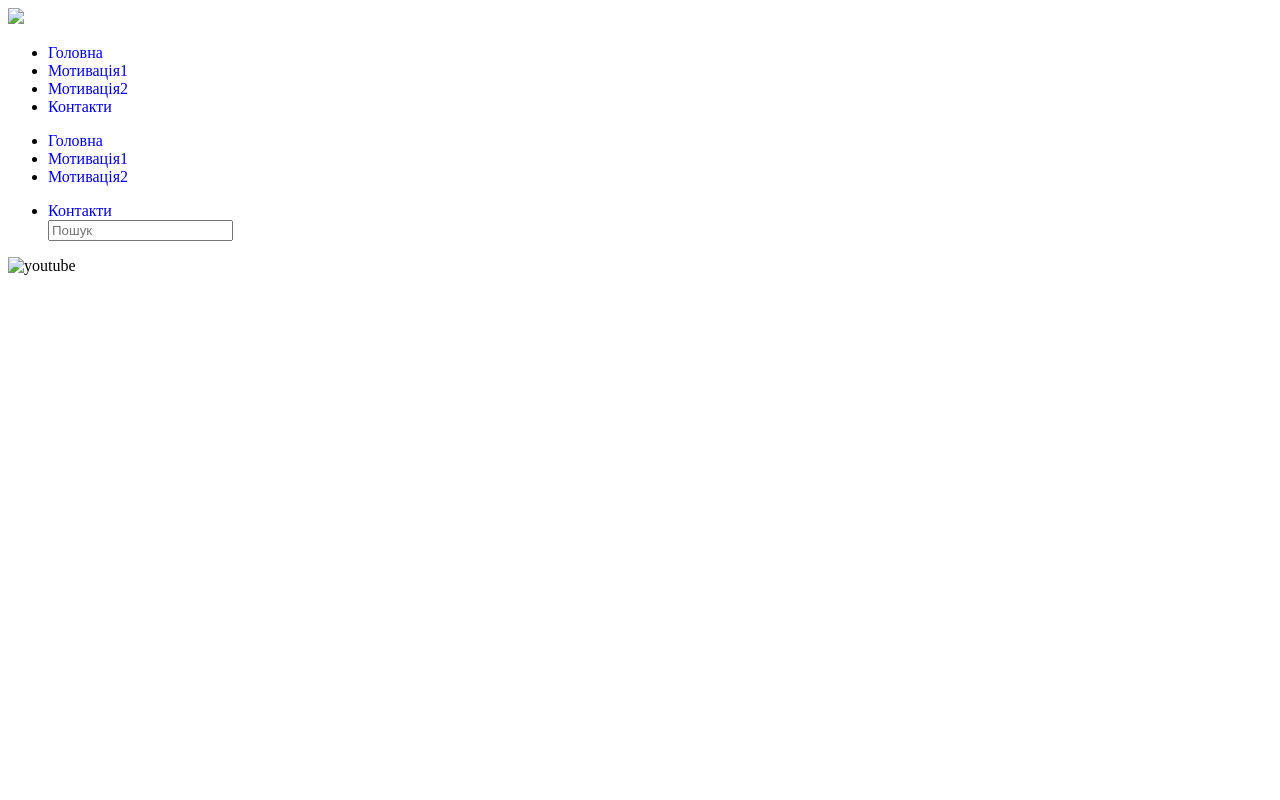
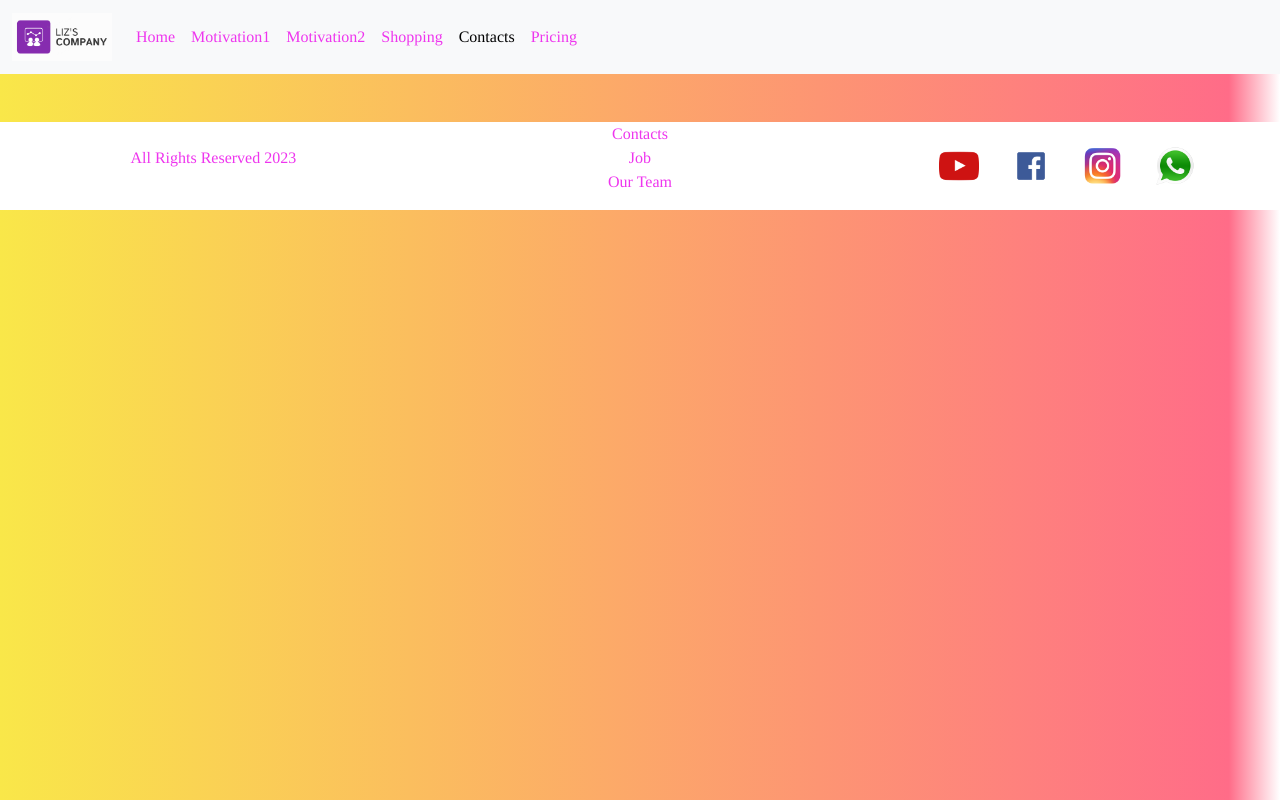
Before and after one commit to ihor4002/ihor4002.github.io, a plain HTML site: page contact.html in a window 1280 px wide. Drawn offline with nearby package versions, Linux system fonts and the light colour scheme.

Commit message:
Update contact.html

```diff
--- a/contact.html
+++ b/contact.html
@@ -1,59 +1,105 @@
-<!DOCTYPE html>
+<!DOCTYPE  html>
 <html lang="en">
 <head>
 	<meta charset="UTF-8">
 	<meta http-equiv="X-UA-Compatible" content="IE=edge">
 	<meta name="viewport" content="width=device-width, initial-scale=1.0">
-	<title>Contact</title>
-	<link rel="stylesheet" href="static/styles/style.css">
-	<style>
-		a {
-			text-decoration: none;
-		}
-	</style>
+	<link href="https://cdn.jsdelivr.net/npm/bootstrap@5.3.1/dist/css/bootstrap.min.css" rel="stylesheet" integrity="sha384-4bw+/aepP/YC94hEpVNVgiZdgIC5+VKNBQNGCHeKRQN+PtmoHDEXuppvnDJzQIu9" crossorigin="anonymous">
+	<link rel="stylesheet" href="source/styles/mycss.css">
+	<link rel="stylesheet" href="source/styles/bgvideo.css">
+	<link rel="apple-touch-icon" sizes="180x180" href="source/files/favicon_io/apple-touch-icon.png">
+	<link rel="icon" type="image/png" sizes="32x32" href="source/files/favicon_io/favicon-32x32.png">
+	<link rel="icon" type="image/png" sizes="16x16" href="source/files/favicon_io/favicon-16x16.png">
+	<link rel="manifest" href="source/files/favicon_io/site.webmanifest">
+	<title>Contacts</title>
 </head>
+
 <body>
-	<div class="pages">
-		<div class="header">
-			<div>
-				<img src="static/images/bizness_model.jpg">
-			</div>
+	<header>
+		<nav class="navbar navbar-expand-lg bg-body-tertiary">
+		  <div class="container-fluid">
+		    <a class="navbar-brand" href="/"><img src="source/files/logo.png"></a>
+		    <button class="navbar-toggler" type="button" data-bs-toggle="collapse" data-bs-target="#navbarNav" aria-controls="navbarNav" aria-expanded="false" aria-label="Toggle navigation">
+		      <span class="navbar-toggler-icon"></span>
+		    </button>
+		    <div class="collapse navbar-collapse" id="navbarNav">
+		      <ul class="navbar-nav">
+		        <li class="nav-item">
+		          <a class="nav-link" aria-current="page" href="/">Home</a>
+		        </li>
+		        <li class="nav-item">
+		          <a class="nav-link" href="page.html">Motivation1</a>
+		        </li>
+		        <li class="nav-item">
+		          <a class="nav-link" href="page2.html">Motivation2</a>
+		        </li>
+		        <li class="nav-item">
+		          <a class="nav-link" href="buy.html">Shopping</a>
+		        </li>
+		        <li class="nav-item">
+		          <a class="nav-link active" href="contact.html">Contacts</a>
+		        </li>
+		        <li class="nav-item">
+		          <a class="nav-link" href="price.html">Pricing</a>
+		        </li>
+		      </ul>
+		    </div>
+		  </div>
+		</nav>
+
+	</header>
+
+	<section>
+		<div class="container-fluid mt-4">
+			<div class="row">
+				<div class="col-lg-1">
+
+				</div>
+				<div class="col-lg-8 col-md-12">
+					<div class="row">
+
+					</div>
+				</div>
 
 
-			<ul>
-				<li><a href="index.html">Головна</a></li>
-				<li><a href="page.html">Мотивація1</a></li>
-				<li><a href="page2.html">Мотивація2</a></li>
-				<li><a href="contact.html">Контакти</a></li>
-			</ul>
-
+			</div>
 		</div>
 
-		<div class="section">
-			<div class="nav-conteiner">
-				<nav>
-					<ul>
-						<li><a href="index.html">Головна</a></li>
-						<li><a href="page.html">Мотивація1</a></li>
-						<li><a href="page2.html">Мотивація2</a></li>
-
-					</ul>
-				</nav>
-
-				<nav>
-					<ul>
-						<li><a href="contact.html">Контакти</a></li>
-						<input type="text" placeholder="Пошук">
-					</ul>
-				</nav>
-			</div>
 
 
-			<div class="text-page">
+	</section>
 
-				<div class="img-conteiner">
-					<img src="https://www.youtube.com/s/desktop/11fc5992/img/favicon.ico" alt="youtube">
+	<footer class="mt-4">
+		<div class="container-fluid">
+			<div class="row">
+				<div class="col-lg-4 col-md-12 footer-text text-center">
+					<p>All Rights Reserved 2023</p>
 				</div>
+				<div class="col-lg-4 col-md-12 footer-text text-center">
+					<p>Contacts<br>Job<br>Our Team</p>
+				</div>
+				<div class="col-lg-4 col-md-12 media-links">
+					<a href="https://www.youtube.com/">
+						<img style="width: 40px; margin-inline: 1em;" src="source/images/youtube.png" alt="youtube">
+					</a>
+					<a href="https://www.facebook.com/">
+						<img style="width: 40px; margin-inline: 1em;" src="source/images/facebook.png" alt="facebook">
+					</a>
+					<a href="https://www.instagram.com/">
+						<img style="width: 40px; margin-inline: 1em;" src="source/images/instagram.png" alt="instagram">
+					</a>
+					<a href="contact.html">
+						<img style="width: 40px; margin-inline: 1em;" src="source/images/WhatsApp.png" alt="whatsapp">
+					</a>
+				</div>
+			</div>
+		</div>
+	</footer>
+
+
+	<script src="https://cdn.jsdelivr.net/npm/bootstrap@5.3.1/dist/js/bootstrap.bundle.min.js" integrity="sha384-HwwvtgBNo3bZJJLYd8oVXjrBZt8cqVSpeBNS5n7C8IVInixGAoxmnlMuBnhbgrkm" crossorigin="anonymous"></script>
+</body>
+</html>
 
 
 			</div>
```
